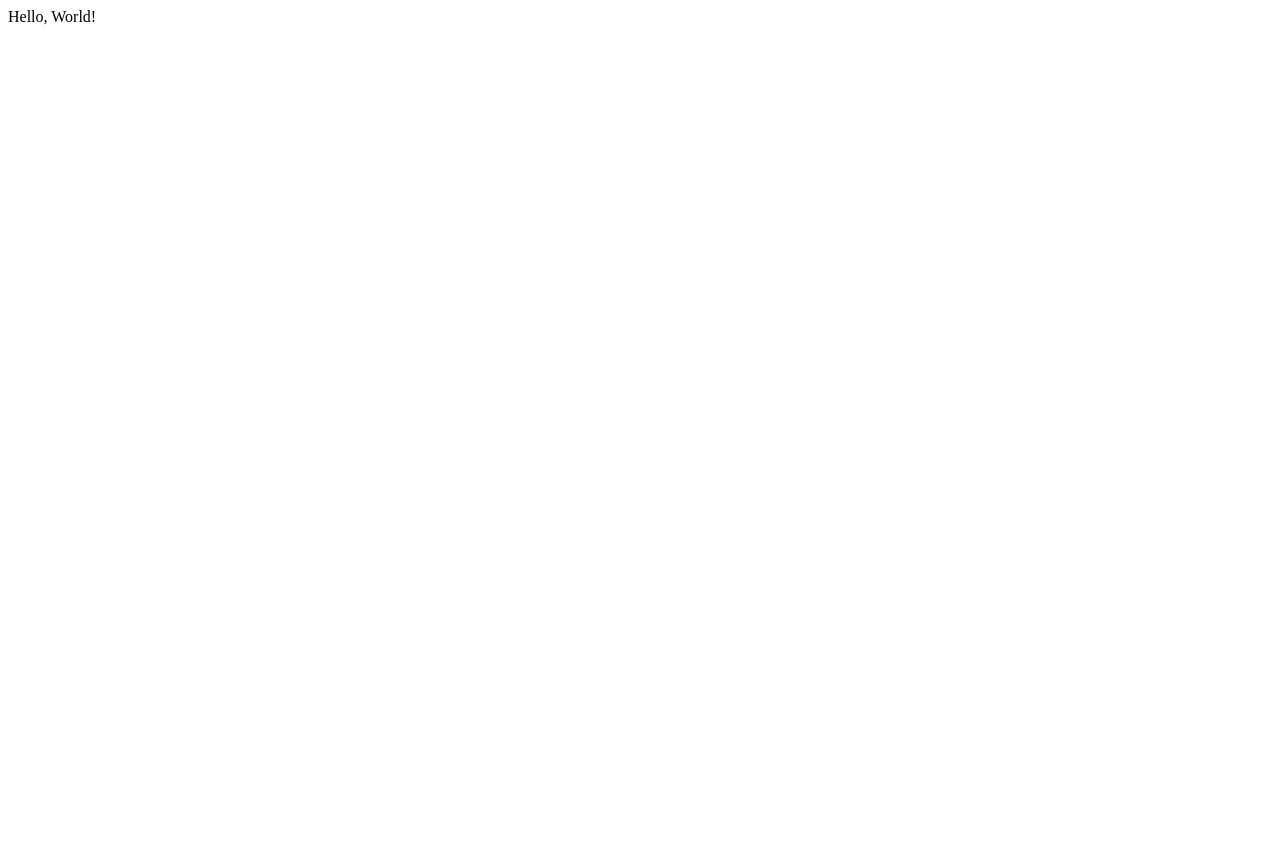
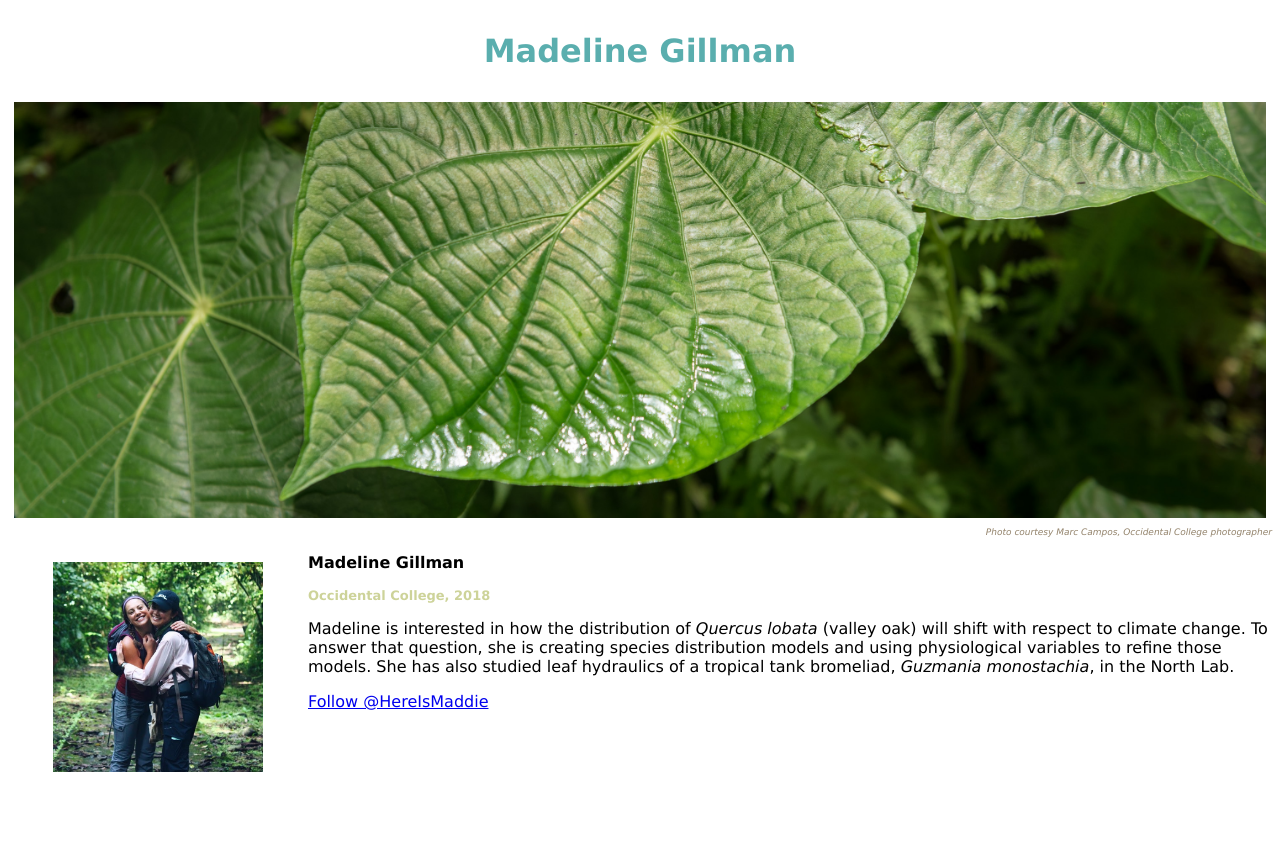
Before and after one commit to HereIsMaddie/HereIsMaddie.github.io, a plain HTML site: page index.html in a window 1280 px wide. Before the commit the page ends 800 px from the top, so only its background shows below. Drawn offline with Linux system fonts and the light colour scheme.

Commit message:
added images, bio text

```diff
--- a/index.html
+++ b/index.html
@@ -2,9 +2,50 @@
 <html>
 <head>
     <meta charset="utf-8">
- <title>Hello, World!</title>
+    <title>Madeline Gillman</title>
+    <style>
+        p { font-family:verdana; }
+        #headers {color:#5aaeae; text-align: center; font-size:xx-large;}
+        #paragraphs {color:#000000, font-size:x-small; }
+        img { max-width: 99%; max-height: 70%; display: block; margin: auto; }
+        #caption {color:#93836b; font-size:xx-small; text-align: right }
+        .ital { font-style:italic; }
+        .right {text-align: right}
+        #me { float:left; width:300px; height:300px; }
+        h2 {font-size:small; color:#cdd399; }
+        h1 {font-size:medium; }
+
+
+
+
+
+
+    </style>
+    <link rel="stylesheet" href="style.css">
 </head>
 <body>
- Hello, World!
+
+<h1>
+    <p id="headers">Madeline Gillman</p>
+</h1>
+<img src="leaf.jpg">
+<p id="caption" class="ital">Photo courtesy Marc Campos, Occidental College photographer</p>
+</table>
+</body>
+
+<body>
+<p id="me"><img src="me.jpg"></p>
+<h1><p>Madeline Gillman</p></h1>
+<h2><p>Occidental College, 2018</p></h2>
+<p id="paragraphs">Madeline is interested in how the distribution of <i>Quercus lobata </i> (valley oak) will shift with
+    respect to climate change. To answer that question, she is creating species distribution models and using
+    physiological
+    variables to refine those models. She has also studied leaf hydraulics of a tropical tank bromeliad, <i>Guzmania
+        monostachia</i>, in the North Lab. </p>
+<p>
+    <a href="https://twitter.com/HereIsMaddie?ref_src=twsrc%5Etfw" class="twitter-follow-button"
+       data-show-count="false">Follow @HereIsMaddie</a>
+    <script async src="https://platform.twitter.com/widgets.js" charset="utf-8"></script>
+</p>
 </body>
 </html>
```
Also changed, not shown: leaf.jpg (added), me.jpg (added). Lines whose indentation alone changed are shown as unchanged.
